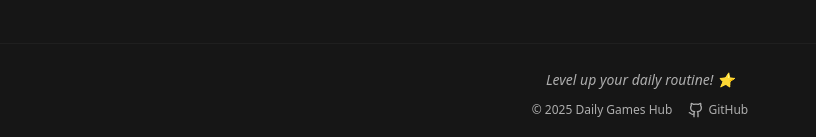
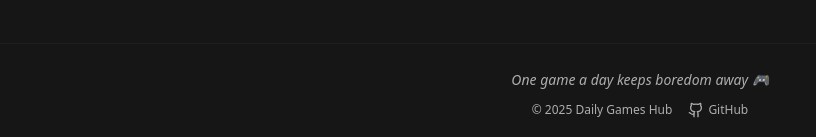
Before and after one commit to terrylindev/daily-games-hub, a Next.js app: page / in a window 1280 px wide. Shown: the part 4988-5125 px from the top of the page, without its empty margins (0-816 px from the left). Built offline with nearby package versions, Linux system fonts and the light colour scheme.

Commit message:
update quote

```diff
--- a/components/footer.tsx
+++ b/components/footer.tsx
@@ -1,23 +1,14 @@
 import { Github } from "lucide-react";
 
 export default function Footer() {
-  const quotes = [
-    "Life is more fun if you play games! 🎮",
-    "Every day is a new game to win! 🏆",
-    "Keep calm and play daily games! 🎲",
-    "Level up your daily routine! ⭐",
-    "One game a day keeps boredom away! 🎯",
-  ];
-
-  // Get a random quote
-  const randomQuote = quotes[Math.floor(Math.random() * quotes.length)];
+  const quote = "One game a day keeps boredom away 🎮";
 
   return (
     <footer className="w-full border-t border-border/40 bg-background">
       <div className="container flex flex-col items-center justify-center gap-4 py-10 md:h-24 md:py-0 max-w-7xl mx-auto px-8">
         <div className="flex flex-col items-center gap-4">
           <p className="text-center text-sm leading-loose text-muted-foreground">
-            <span className="font-medium italic">{randomQuote}</span>
+            <span className="font-medium italic">{quote}</span>
             <br />
             <span className="text-xs flex items-center justify-center gap-4 mt-2">
               <span>&copy; {new Date().getFullYear()} Daily Games Hub</span>
```
